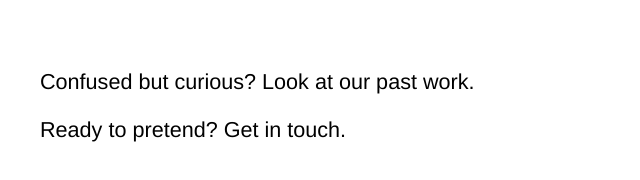
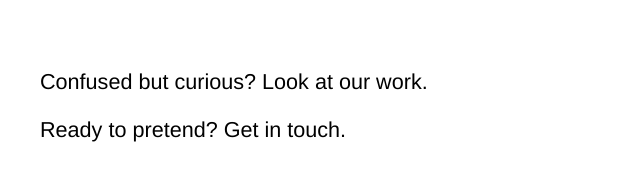
Before and after one commit to patfafa/fanfa, a plain HTML site: page index.html in a window 1280 px wide. Shown: the part 534-714 px from the top of the page, 0-640 px from the left. Drawn offline with Linux system fonts and the light colour scheme.

Commit message:
our work

```diff
--- a/index.html
+++ b/index.html
@@ -18,7 +18,7 @@
         <h1 class="logo">fa&fa</h1>
         <p class="tagline">creates parallel universes<br>for<br>singular clients.</p>
         <div class="links">
-            <a href="#" id="past-work">Confused but curious? <span class="underline">Look at our past work.</span></a>
+            <a href="#" id="our-work">Confused but curious? <span class="underline">Look at our work.</span></a>
             <a href="#" id="get-in-touch">Ready to pretend? <span class="underline">Get in touch.</span></a>
         </div>
     </div>
--- a/script.js
+++ b/script.js
@@ -12,13 +12,15 @@ document.addEventListener('DOMContentLoaded', function() {
     }, 3000); // 3 seconds loading time, adjust as needed
 
     // Add click event listeners for links
-    document.getElementById('past-work').addEventListener('click', function(e) {
+    document.getElementById('our-work').addEventListener('click', function(e) {
         e.preventDefault();
-        alert('Past work section is coming soon!');
+        alert('Our work section is coming soon!');
     });
 
     document.getElementById('contact').addEventListener('click', function(e) {
         e.preventDefault();
         alert('Contact form is coming soon!');
     });
+
+
 });
```
